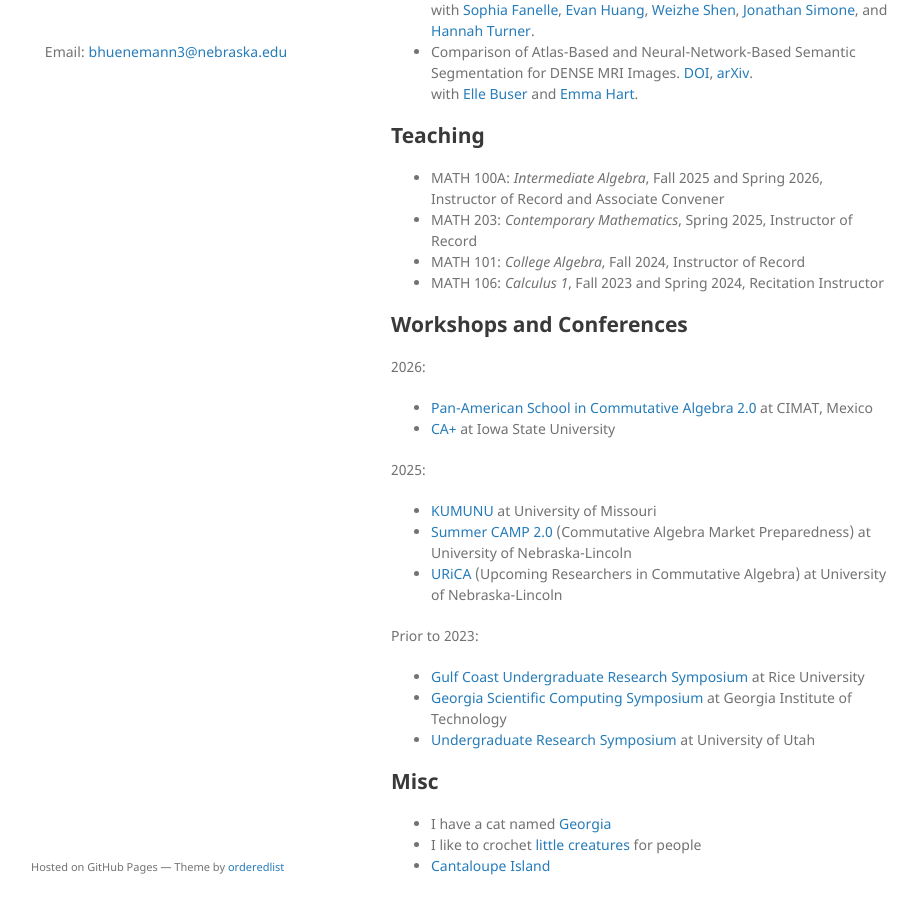
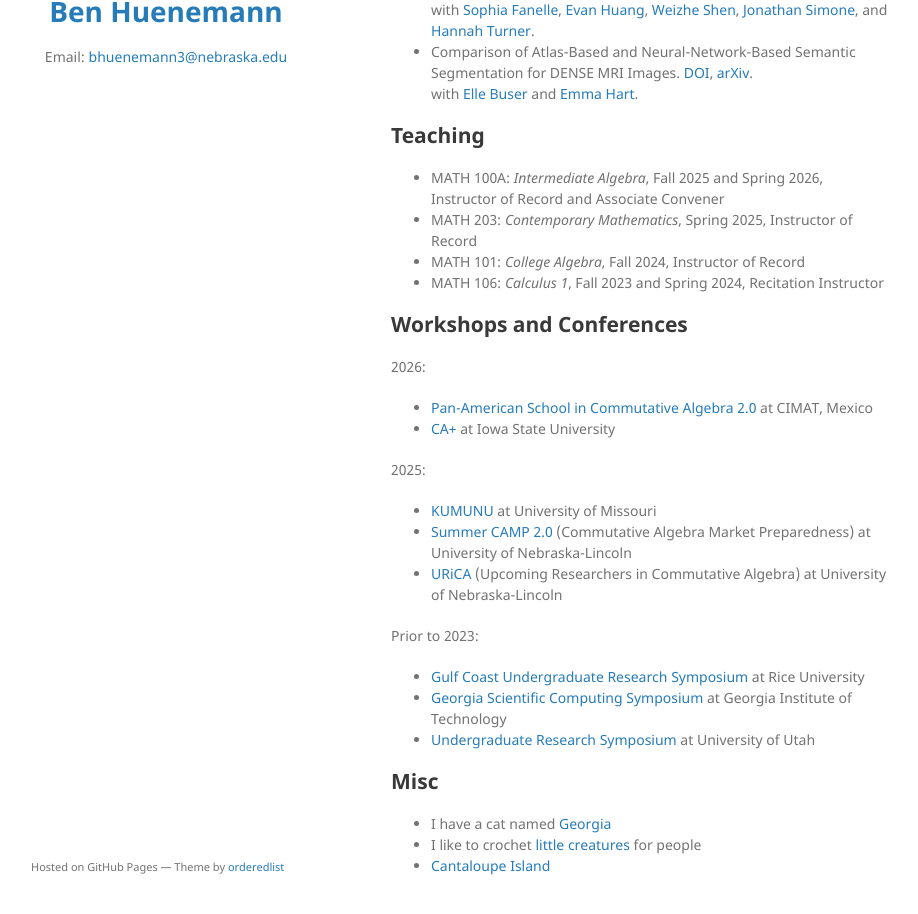
Before and after one commit to BHuenemann/bhuenemann.github.io, a Jekyll site: the page built from index.md, in a window 1280 px wide and 1236 px high. Shown: the part 290-1204 px from the top of the window, without its empty margins (179-1097 px from the left). Built offline with Jekyll 4.4.1, drawn with Linux system fonts in a browser that asks for light colours.

Commit message:
Change header margin from 40px to 25px

```diff
--- a/_layouts/default.html
+++ b/_layouts/default.html
@@ -11,8 +11,8 @@
     <script src="https://cdnjs.cloudflare.com/ajax/libs/html5shiv/3.7.3/html5shiv.min.js"></script>
     <![endif]-->
     <style>
-      .wrapper header p {
-        margin-top: 40px; /* Adds space beneath the email description */
+      .wrapper header h1 {
+        margin-top: 25px; /* Adds space beneath the email description */
       }
       .wrapper header {
         text-align: center;
```
